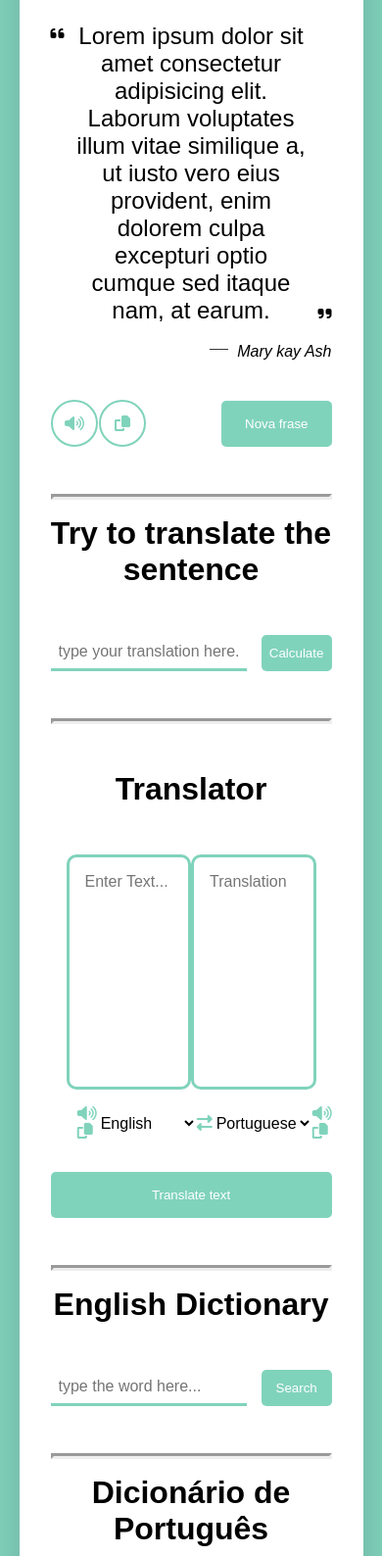
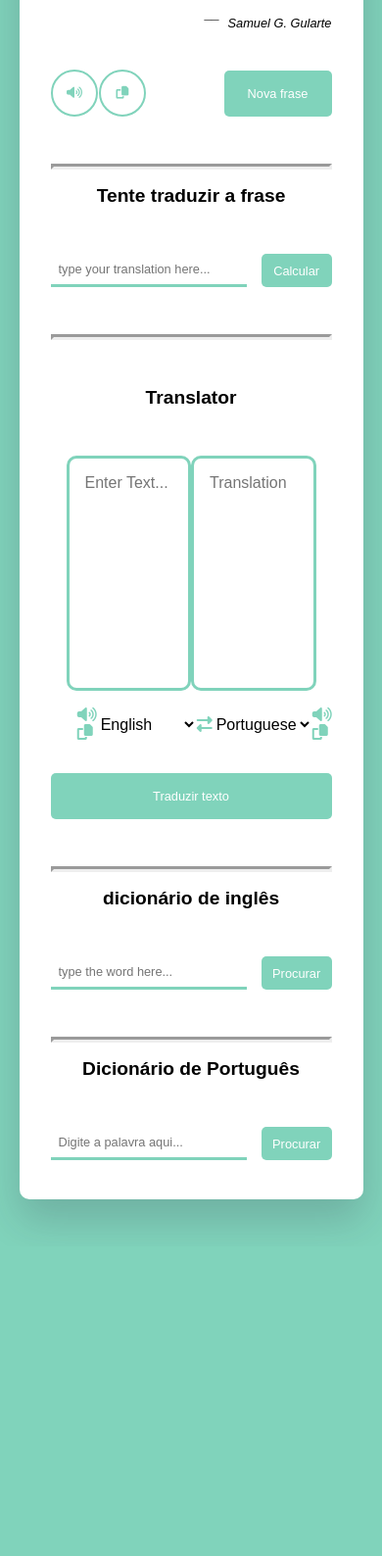
Before and after one commit to SamGularte/ExerciteSeuIngles, a plain HTML site: page index.html in a window 390 px wide. Shown: the part 195-1783 px from the top of the page at 98% size. After the commit the page ends 1467 px from the top, so only its background shows below. Drawn offline with Linux system fonts and the light colour scheme.

Commit message:
ajustes na responsividade

```diff
--- a/index.html
+++ b/index.html
@@ -14,12 +14,12 @@
       <div class="content">
         <div class="quote-area">
           <i class="fas fa-quote-left"></i>
-          <p id="quote" class="quote">Lorem ipsum dolor sit amet consectetur adipisicing elit. Laborum voluptates illum vitae similique a, ut iusto vero eius provident, enim dolorem culpa excepturi optio cumque sed itaque nam, at earum.</p>
+          <p id="quote" class="quote">Clique no botão abaixo para começarmos os nossos estudos.</p>
           <i class="fas fa-quote-right"></i>
         </div>
         <div class="author">
           <span>__</span>
-          <span class="name"> Mary kay Ash</span>
+          <span class="name"> Samuel G. Gularte</span>
         </div>
       </div>
       <div class="buttons">
@@ -28,14 +28,14 @@
             <li class="sound"><i class="fas fa-volume-up"></i></li>
             <li class="copy"><i class="fas fa-copy"></i></li>
           </ul>
-          <button>Nova frase</button>
+          <button><span class="inner-element">Nova frase</span></button>
         </div>
       </div>
       <hr/>
-      <h2>Try to translate the sentence</h2>
+      <h2>Tente traduzir a frase</h2>
       <div class="search-box">
         <input type="text" placeholder="type your translation here..." id="inp-sentence"/>
-        <button id="your-translation-btn">Calculate</button>
+        <button id="your-translation-btn"><span class="inner-element">Calcular</span></button>
       </div>
       <div id="answer"></div>
       <hr/>
@@ -63,19 +63,20 @@
             </li>
         </ul>
       </div>
-      <button id="tranlate-btn">Translate text</button>
+      <button id="tranlate-btn"><span class="inner-element">Traduzir texto</span></button>
       <hr/>
-      <h2>English Dictionary</h2>
+      <h2>
+        dicionário de inglês</h2>
       <div class="search-box">
         <input type="text" placeholder="type the word here..." id="inp-word"/>
-        <button id="search-btn">Search</button>
+        <button id="search-btn"><span class="inner-element">Procurar</span></button>
       </div>
       <div class="result" id="result"></div>
       <hr/>
       <h2>Dicionário de Português</h2>
       <div class="search-box">
         <input type="text" placeholder="Digite a palavra aqui..." id="inp-word_p"/>
-        <button id="search-btn_p">Procurar</button>
+        <button id="search-btn_p"><span class="inner-element">Procurar</span></button>
     </div>
     <div class="result" id="result_p"></div>
     </div>
--- a/scripts/D_ingles.js
+++ b/scripts/D_ingles.js
@@ -5,7 +5,7 @@ const btn = document.getElementById("search-btn");
 const sound = document.getElementById("sound-E");
 
 btn.addEventListener("click", () => {
-    btn.classList.add("loading");
+    btn.classList.add("Procurando");
     btn.innerText = "loading definition";
     let inpWord = document.getElementById("inp-word").value;
     fetch(`${url}${inpWord}`).then((response) => response.json()).then((data) => {
@@ -71,7 +71,7 @@ btn.addEventListener("click", () => {
             <p class="word-meaning">${data[0].meanings[2].definitions[0].definition}</p>
             <p class="word-example">${data[0].meanings[2].definitions[0].example || ""}</p>`;
         }
-        btn.innerText = "Search";
+        btn.innerText = "Procurar";
         btn.classList.remove("loading");
     }).catch( () => {
         result.innerHTML = `<h3 class="error">Couldn't find the word</h3>`;
--- a/scripts/D_portugues.js
+++ b/scripts/D_portugues.js
@@ -5,7 +5,7 @@ const btn2 = document.getElementById("search-btn_p");
 
 btn2.addEventListener("click", () => {
     btn2.classList.add("loading");
-    btn2.innerText = "carregando definição...";
+    btn2.innerText = "Procurando...";
     let inpWord2 = document.getElementById("inp-word_p").value;
     fetch(`${url2}${inpWord2}`).then((response2) => response2.json()).then((data2) => {
         console.log(data2);
--- a/scripts/correcting.js
+++ b/scripts/correcting.js
@@ -4,7 +4,7 @@ const results = document.getElementById("answer");
 btn_correction.addEventListener("click", () => {
 
     btn_correction.classList.add("loading");
-    btn_correction.innerText = "calculating";
+    btn_correction.innerText = "calculando";
 
     let inpSentence = document.getElementById("inp-sentence").value;
     let helper = document.getElementById("quote");
@@ -63,7 +63,7 @@ btn_correction.addEventListener("click", () => {
         <br>
         <p class="word-meaning">${seconddisplayText}</p>
         <p class="word-example">${translatedText}</p>`;
-        btn_correction.innerText = "Calculate";
+        btn_correction.innerText = "Calcular";
         btn_correction.classList.remove("loading");
     });
 });
--- a/scripts/translator.js
+++ b/scripts/translator.js
@@ -31,7 +31,7 @@ const icons = document.querySelectorAll(".row i");
 
     traslateBtn.addEventListener("click", () =>{
         traslateBtn.classList.add("loading");
-        traslateBtn.innerText = "Translating..";
+        traslateBtn.innerText = "Traduzindo...";
         let text = fromText.value;
         let trasnlateFrom = selectTag[0].value;
         let trasnlateTo = selectTag[1].value;
@@ -41,7 +41,7 @@ const icons = document.querySelectorAll(".row i");
         fetch(apiUrl).then(response => response.json()).then(data => {
             console.log(data);
             toText.value = data.responseData.translatedText;
-            traslateBtn.innerText = "Translate text";
+            traslateBtn.innerText = "Traduzir texto";
             traslateBtn.classList.remove("loading");
         });
     });
--- a/styles/index.css
+++ b/styles/index.css
@@ -300,4 +300,68 @@ button.loading{
 
 @media (max-width: 768px) {
 
+    .container h1{
+        font-size: 1.5rem;
+    }
+
+    .container h2{
+        font-size: 1.2rem;
+        margin: 1rem 0 3rem 0;
+    }
+
+    .quote-area i{
+        font-size: 0.5rem;
+    }
+
+    .quote-area .quote{
+        font-size: 1rem;
+    }
+
+    .content .author{
+        font-size: 0.8rem;
+    }
+
+    .features ul li{
+        font-size: 0.8rem;
+    }
+
+    .features button .inner-element{
+        font-size: 0.8rem;
+    }
+
+    .search-box input{
+        font-size: 0.8rem;
+    }
+
+    .search-box input::placeholder{
+        font-size: 0.8rem;
+    }
+
+    .search-box button .inner-element{
+        font-size: 0.8rem;
+    }
+
+    #tranlate-btn .inner-element{
+        font-size: 0.8rem;
+    }
+
+    .result h3{
+        font-size: 1.2rem;
+    }
+
+    .result .details{
+        font-size: 0.8rem;
+    }
+
+    .word-meaning{
+        font-size: 0.8rem;
+    }
+
+    .word-example{
+        font-size: 0.8rem;
+    }
+
+    #answer h4{
+        font-size: 1.2rem;
+    }
 }
```
